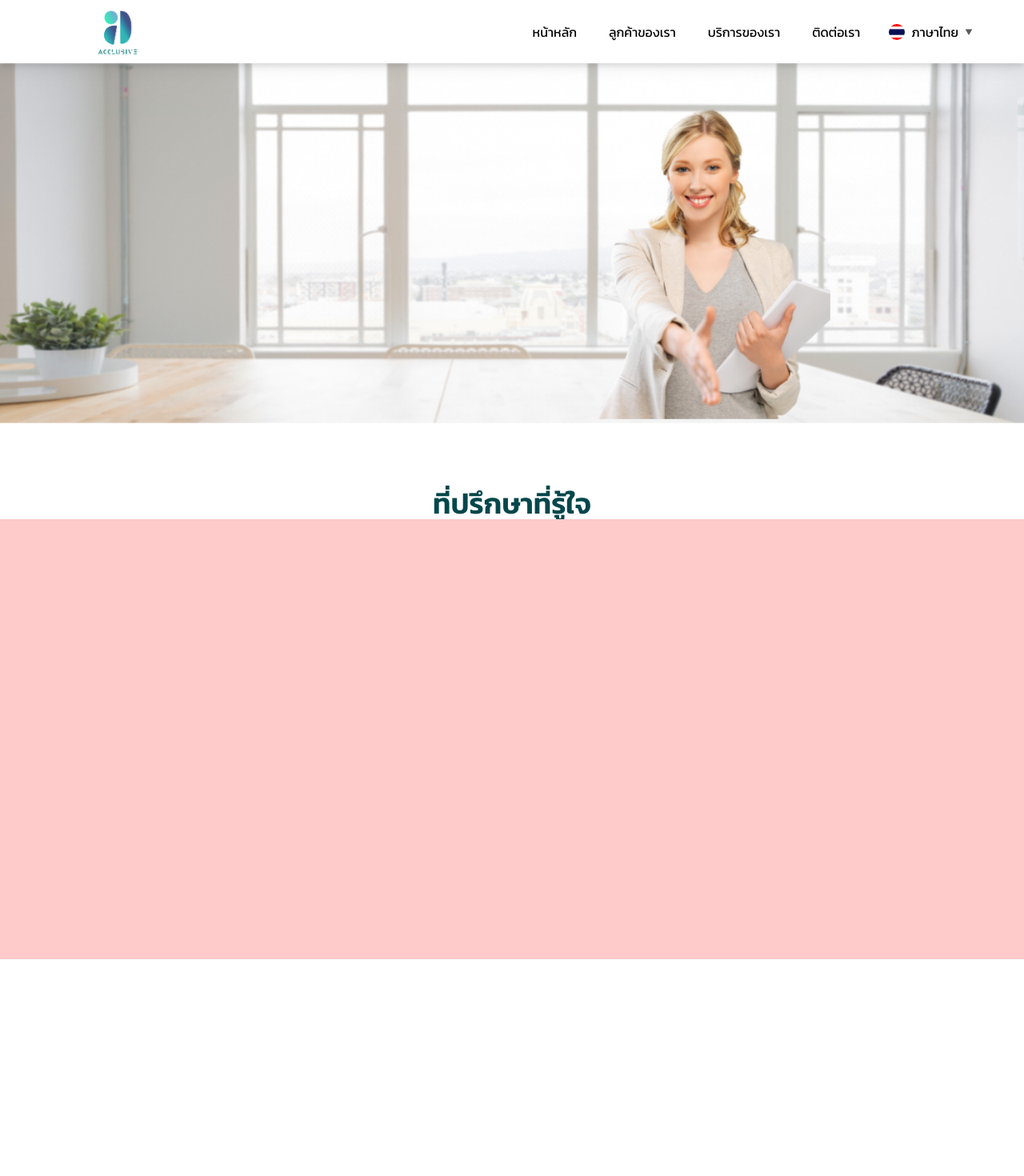
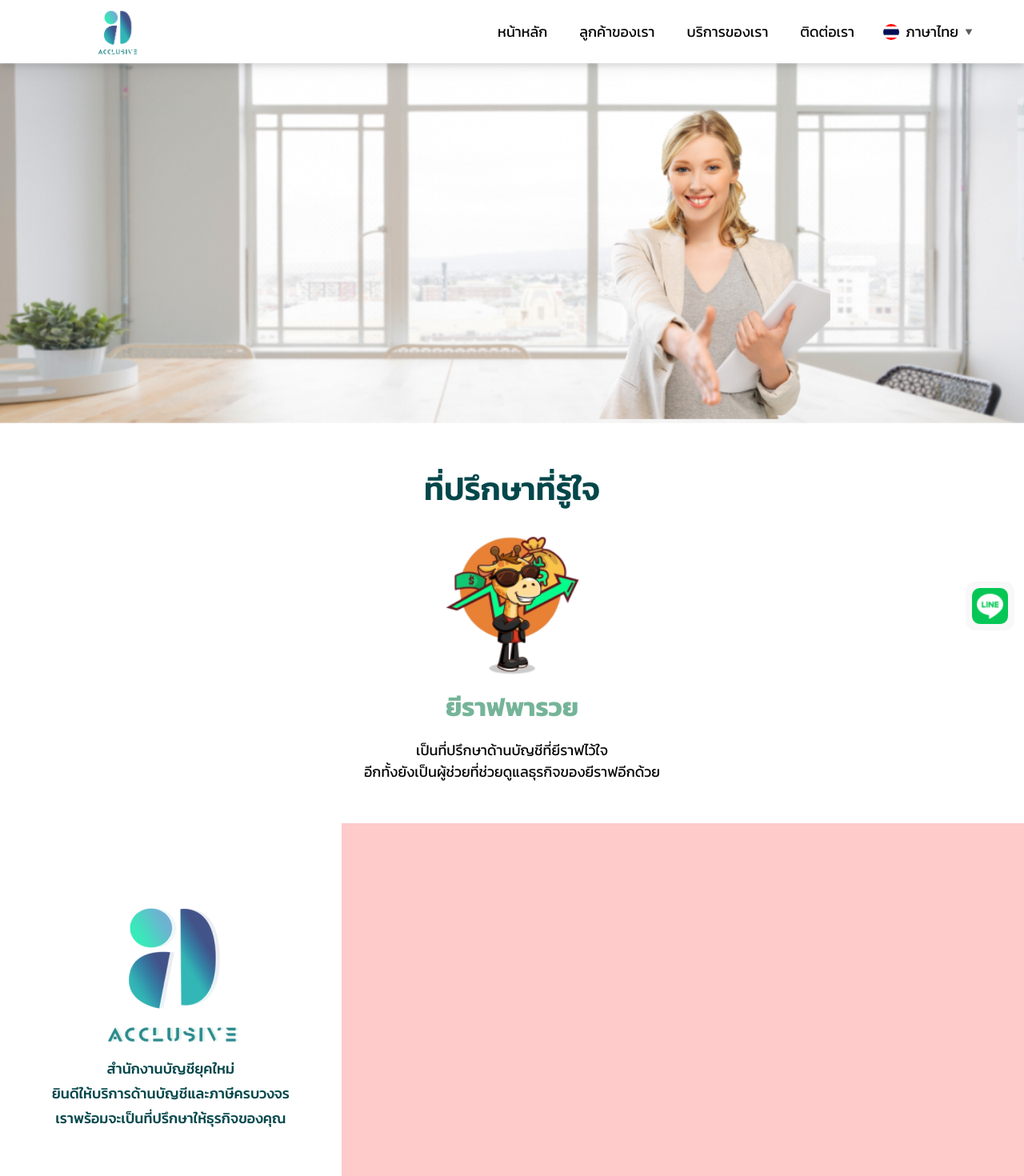
Before and after one commit to KixarS/F1-ACCS-SGP, a React (Vite) app: page / in a window 1280 px wide. Shown: the top 1470 px of the page at 80% size. Before the commit the page ends 1199 px from the top, so only its background shows below. Built offline with nearby package versions, Linux system fonts and the light colour scheme.

Commit message:
our sponsor container

```diff
--- a/src/App.jsx
+++ b/src/App.jsx
@@ -1,12 +1,16 @@
 import "./App.css";
-import navlogo from "./image/ACCSLogo.png";
+import navlogo from "./image/AccsLogo.png";
 import thailogo from "./image/ThaiLogo.png";
 import carouselBG from "./image/CarouselBG.png";
 import carouselPropOne from "./image/CarouselPropOne.png";
+import accsonlylogo from "./image/AccsOnlyLogo.png";
+import accsonlytext from "./image/AccsOnlyText.png";
+import linelogo from "./image/LineLogo.png";
+import grlogo from "./image/GRLogo.png";
 
 function App() {
   return (
-    <div className="flex w-full h-full flex-col">
+    <div className="flex w-full h-full flex-col relative">
       {/* Navigation Bar */}
       <div className="flex flex-row justify-between items-center w-full h-[79px] bg-white drop-shadow-lg text-base overflow-hidden z-50">
         {/* Logo */}
@@ -20,11 +24,19 @@ function App() {
         {/* Navbar Content */}
         <div className="w-full flex justify-end">
           {/* Home , Customer , Service , Contact */}
-          <div className="flex flex-row space-x-10 mr-5">
-            <button className="cursor-pointer whitespace-nowrap">หน้าหลัก</button>
-            <button className="cursor-pointer whitespace-nowrap">ลูกค้าของเรา</button>
-            <button className="cursor-pointer whitespace-nowrap">บริการของเรา</button>
-            <button className="cursor-pointer whitespace-nowrap">ติดต่อเรา</button>
+          <div className="flex flex-row space-x-10 mr-5 text-[18px]">
+            <button className="cursor-pointer whitespace-nowrap">
+              หน้าหลัก
+            </button>
+            <button className="cursor-pointer whitespace-nowrap">
+              ลูกค้าของเรา
+            </button>
+            <button className="cursor-pointer whitespace-nowrap">
+              บริการของเรา
+            </button>
+            <button className="cursor-pointer whitespace-nowrap">
+              ติดต่อเรา
+            </button>
           </div>
           {/* Localize Container */}
           <div className="flex flex-row space-x-2 ml-4 mr-16 items-center select-none cursor-pointer">
@@ -37,7 +49,9 @@ function App() {
               />
             </div>
             {/* Language */}
-            <p className="whitespace-nowrap cursor-pointer">ภาษาไทย</p>
+            <p className="whitespace-nowrap cursor-pointer text-[18px] ">
+              ภาษาไทย
+            </p>
             {/* Dropdown Icon */}
             <div>
               <svg
@@ -58,7 +72,7 @@ function App() {
         </div>
       </div>
       {/* body */}
-      <div className="flex min-w-full h-fit flex-col" >
+      <div className="flex min-w-full h-fit flex-col">
         {/* Carousel */}
         <div className="flex relative min-w-full w-full h-fit min-h-[450px] overflow-hidden">
           <img
@@ -73,23 +87,73 @@ function App() {
           />
         </div>
         {/* Sponsor */}
-        <div className="flex flex-col items-center justify-center">
-           {/* Our Sponsor Text */}
-           <p className="flex text-primary-500  mt-20 text-4xl font-semibold">
-              ที่ปรึกษาที่รู้ใจ
-           </p>
+        <div className="flex flex-col items-center justify-center bg-white h-[500px]">
+          {/* Our Sponsor Head Text */}
+          <p className="flex text-primary-500 text-[40px] font-semibold mb-4">
+            ที่ปรึกษาที่รู้ใจ
+          </p>
+          {/* Our Sponsor Logo */}
+          <img
+            src={grlogo}
+            alt="gr-sponsor"
+            className="object-cover min-h-[175px] min-w-[175px] max-h-[175px] max-w-[175px] mt-3"
+          />
+          {/* Our Sponsor Text */}
+          <div className="w-full h-fit flex items-center justify-center flex-col">
+            <p className="font-bold text-secondary-500 text-[32px] whitespace-nowrap my-4">
+              ยีราฟพารวย
+            </p>
+            <p className="whitespace-nowrap text-[18px]">
+              เป็นที่ปรึกษาด้านบัญชีที่ยีราฟไว้ใจ
+            </p>
+            <p className="whitespace-nowrap text-[18px]">
+              อีกทั้งยังเป็นผู้ช่วยที่ช่วยดูแลธุรกิจของยีราฟอีกด้วย
+            </p>
+          </div>
         </div>
       </div>
       {/* footer */}
-      <div className="flex relative min-h-[550px] bg-red-200">
+      <div className="flex relative h-[550px] bg-white flex-col ">
         {/* footer contents */}
-        <div>
-
+        <div className="flex w-full h-full flex-row">
+          {/*accs logo */}
+          <div className="flex flex-col items-center w-6/12 justify-center">
+            <img src={accsonlylogo} alt="accs-logo" />
+            <img src={accsonlytext} alt="accs-logo" />
+            {/* Slogan */}
+            <div className="flex flex-col items-center space-y-1 mt-1 font-medium text-primary-500 text-[18px]">
+              <p>สำนักงานบัญชียุคใหม่</p>
+              <p>ยินดีให้บริการด้านบัญชีและภาษีครบวงจร</p>
+              <p>เราพร้อมจะเป็นที่ปรึกษาให้ธุรกิจของคุณ</p>
+            </div>
+          </div>
+          {/* main contents */}
+          <div className="flex flex-col w-full bg-red-200">
+            {/* navigator buttons */}
+            <div className="flex flex-row w-full">
+              <button></button>
+              <button></button>
+              <button></button>
+              <button></button>
+            </div>
+          </div>
         </div>
         {/* licence */}
-        <div className="flex w-full rgb">
-
+        <div className="flex w-full h-[75px] flex-row justify-center items-center text-white bg-black-500">
+          <p className="select-none">
+            © 2024 ACCLUSIVE Co., Ltd. All Rights Reserved
+          </p>
         </div>
+        {/* line floating button */}
+        <button className="fixed bottom-3 right-3 z-50 flex justify-end bg-[#F8F8F8] p-2 rounded-xl h-fit w-fit select-none">
+          <div className="flex w-[45px] h-[45px] items-center justify-center flex-row object-cover">
+            <img
+              src={linelogo}
+              alt="line"
+              className="min-w-[45px] min-h-[45px] max-w-[45px] max-h-[45px] object-cover"
+            />
+          </div>
+        </button>
       </div>
     </div>
   );
```
